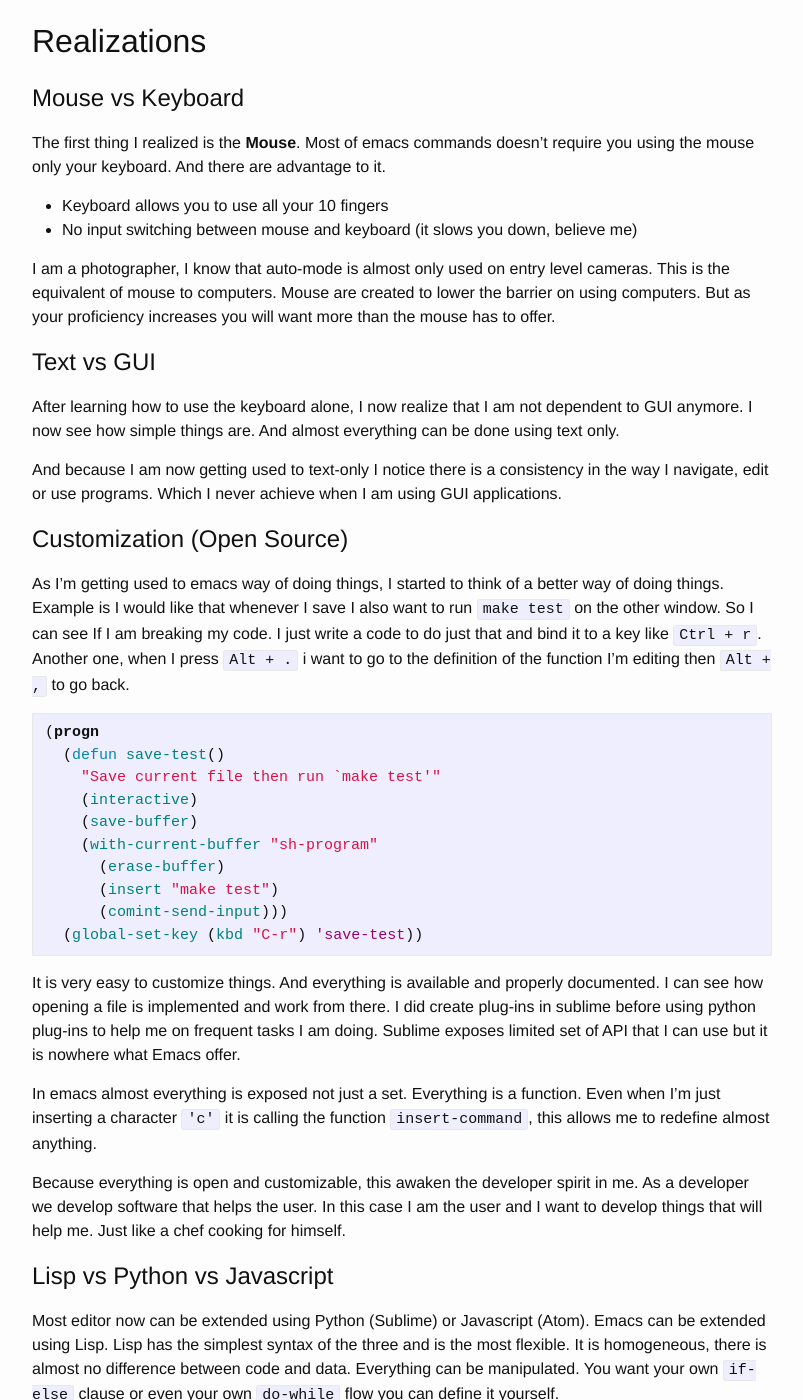
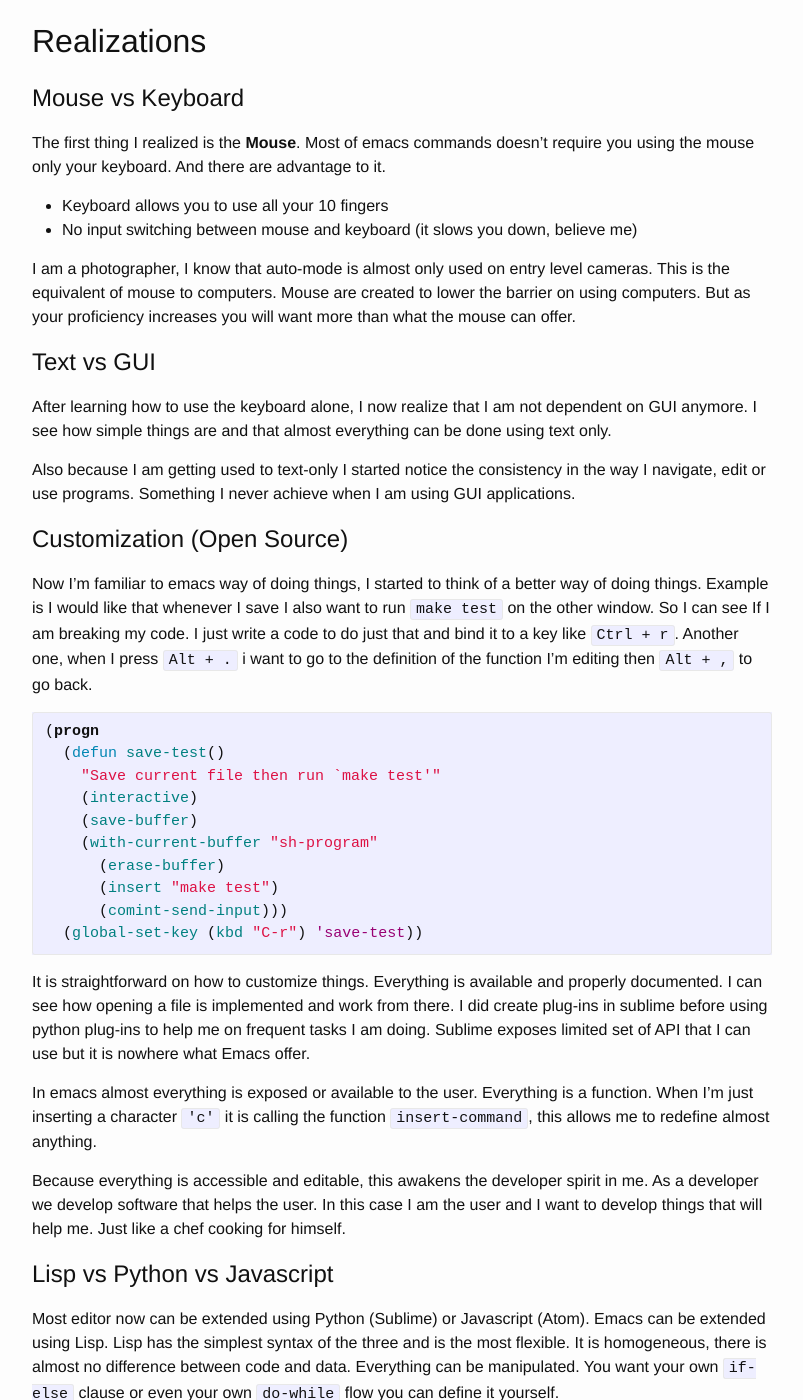
Before and after one commit to dharmeshkakadia/jezifm.github.io, a Jekyll site: the page built from _posts/2018-08-13-2-years-with-emacs.md, in a window 1280 px wide and 1400 px high, scrolled down 882 px. Shown: the whole window, without its empty margins (238-1041 px from the left). Built offline with Jekyll 4.4.1, drawn with Linux system fonts in a browser that asks for light colours; comment, search, counter and statistics services are not loaded; some of the changed text lies outside the part shown.

Commit message:
Fix some sentence.

````diff
--- a/_posts/2018-08-13-2-years-with-emacs.md
+++ b/_posts/2018-08-13-2-years-with-emacs.md
@@ -34,8 +34,8 @@ the main cause of division between Emacs and Non-Emacs users.
 ## Experience
 
 As I use Emacs as my editor, I started to see things
-differently. There was a frustration at first mainly because
-mainstream application/editor I was used to doesn't behave like
+differently. There was a frustration at first, mainly because
+mainstream application/editor I was used to, doesn't behave like
 emacs. But as I started to do things in emacs way. I slowly started to
 realize things. It has this liberating feeling.
 
@@ -57,26 +57,27 @@ I am a photographer, I know that auto-mode is almost only used on
 entry level cameras. This is the equivalent of mouse to
 computers. Mouse are created to lower the barrier on using
 computers. But as your proficiency increases you will want more than
-the mouse has to offer.
+what the mouse can offer.
 
 # Text vs GUI
 
 After learning how to use the keyboard alone, I now realize that I am
-not dependent to GUI anymore. I now see how simple things are. And
+not dependent on GUI anymore. I see how simple things are and that
 almost everything can be done using text only.
 
-And because I am now getting used to text-only I notice there is a
-consistency in the way I navigate, edit or use programs. Which I
+Also because I am getting used to text-only I started notice the
+consistency in the way I navigate, edit or use programs. Something I
 never achieve when I am using GUI applications.
 
 # Customization (Open Source)
 
-As I'm getting used to emacs way of doing things, I started to think of
-a better way of doing things. Example is I would like that whenever I
+Now I'm familiar to emacs way of doing things, I started to think of a
+better way of doing things. Example is I would like that whenever I
 save I also want to run `make test` on the other window. So I can see
 If I am breaking my code. I just write a code to do just that and bind
-it to a key like `Ctrl + r`. Another one, when I press `Alt + .` i want to go to
-the definition of the function I'm editing then `Alt + ,` to go back.
+it to a key like `Ctrl + r`. Another one, when I press `Alt + .` i
+want to go to the definition of the function I'm editing then `Alt + ,`
+to go back.
 
 ```elisp
 (progn
@@ -91,18 +92,19 @@ the definition of the function I'm editing then `Alt + ,` to go back.
   (global-set-key (kbd "C-r") 'save-test))
 ```
 
-It is very easy to customize things. And everything is available and
-properly documented. I can see how opening a file is implemented and
-work from there. I did create plug-ins in sublime before using python
-plug-ins to help me on frequent tasks I am doing. Sublime exposes
-limited set of API that I can use but it is nowhere what Emacs offer.
+It is straightforward on how to customize things. Everything is
+available and properly documented. I can see how opening a file is
+implemented and work from there. I did create plug-ins in sublime
+before using python plug-ins to help me on frequent tasks I am
+doing. Sublime exposes limited set of API that I can use but it is
+nowhere what Emacs offer.
 
-In emacs almost everything is exposed not just a set. Everything is a
-function. Even when I'm just inserting a character `'c'` it is calling
-the function `insert-command`, this allows me to redefine almost
-anything.
+In emacs almost everything is exposed or available to the
+user. Everything is a function. When I'm just inserting a character
+`'c'` it is calling the function `insert-command`, this allows me to
+redefine almost anything.
 
-Because everything is open and customizable, this awaken the
+Because everything is accessible and editable, this awakens the
 developer spirit in me. As a developer we develop software that helps
 the user. In this case I am the user and I want to develop things that
 will help me. Just like a chef cooking for himself.
````
